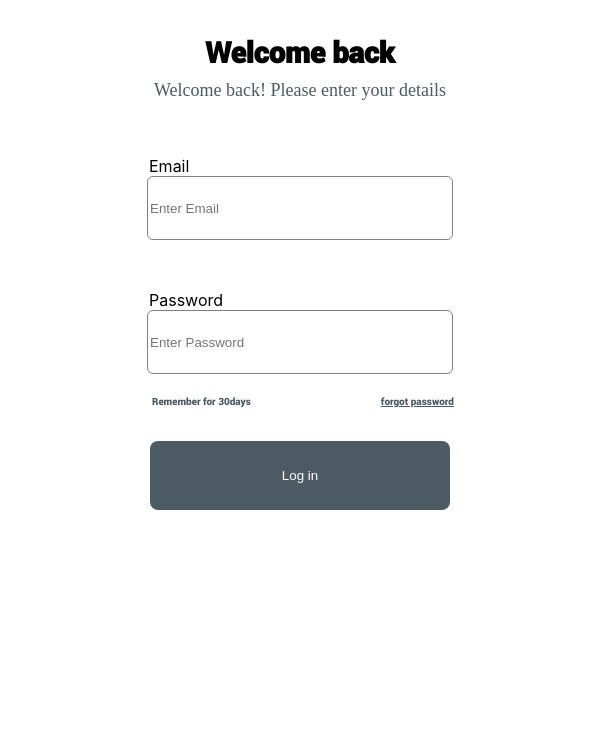
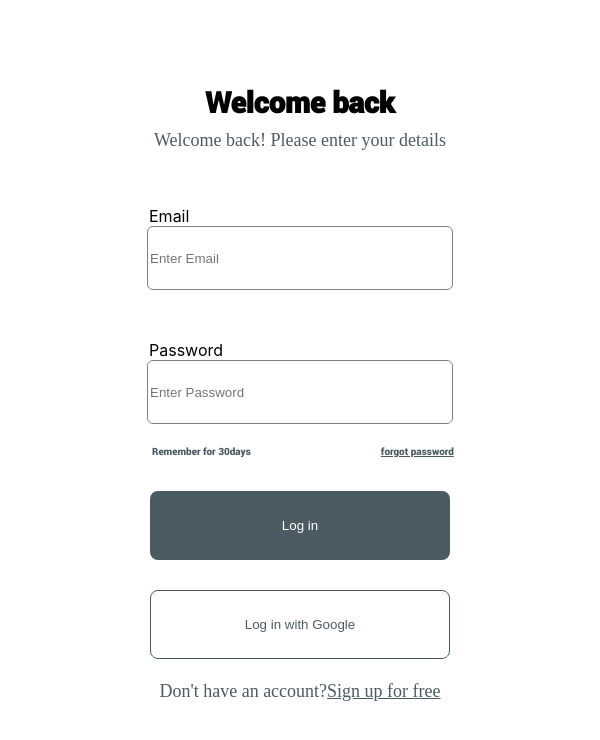
Before and after one commit to tbaba007/holidaze-app, a React (Create React App) app: page /login in a window 600 px wide. Shown: the top 740 px of the page. Built offline with nearby package versions, Linux system fonts and the light colour scheme.

Commit message:
Chore:fix login and sign up styles

```diff
--- a/src/pages/Home/Home.jsx
+++ b/src/pages/Home/Home.jsx
@@ -1,4 +1,4 @@
-import { lazy, useEffect, useState } from "react"
+import { lazy, useMemo, useState } from "react"
 
 import beachImage from "../../assets/images/Beach.svg"
 import cultureImage from "../../assets/images/Culture.svg"
@@ -16,7 +16,7 @@ const Venue = lazy(() => import("../../Components/Venues"))
 const Home = () => {
   document.title = "Home"
   const [venueList, setVenueList] = useState([])
-  useEffect(() => {
+  useMemo(() => {
     const getVenues = async () => {
       const response = await getVenueList()
       setVenueList(response)
--- a/src/pages/User/Login/Login.jsx
+++ b/src/pages/User/Login/Login.jsx
@@ -1,11 +1,11 @@
 import { Formik } from 'formik';
 import React from 'react';
+import { Link, useNavigate } from 'react-router-dom';
+import { toast, ToastContainer } from 'react-toastify';
 
 import loginImg from '../../../assets/images/loginImg.svg'
 import { signinUser } from '../../../services';
 import loginStyles from './Login.module.scss';
-import { ToastContainer, toast } from 'react-toastify';
-import { useNavigate } from 'react-router-dom';
 
 document.title="Login";
 
@@ -85,6 +85,11 @@ const Login = () => {
           <button type="submit" disabled={isSubmitting}>
             Log in
           </button>
+          <button type="button" disabled={isSubmitting}>
+            Log in with Google
+          </button>
+
+          <span className={loginStyles.signUp}>Don't have an account?<Link to="/register">Sign up for free</Link></span>
         </form>
       )}
     </Formik>
--- a/src/pages/User/Login/Login.module.scss
+++ b/src/pages/User/Login/Login.module.scss
@@ -1,15 +1,38 @@
 .LoginContainer {
-  display: grid;
-  grid-template-columns: repeat(3, 1fr);
+  display: flex;
+  justify-content: space-between;
 
   &__image {
-    height: 100vh;
+    min-height:fit-content;
+      width: fit-content;
   }
   form {
     display: flex;
     flex-direction: column;
     grid-column: 3;
     margin-right: 100px;
+    :nth-child(7)
+    {
+      width: 430px;
+      background: #fff;
+      margin-top: 30px;
+      height: 69px;
+      border-radius: 8px;
+      color: #4c5b63;
+      border: 1px solid #4c5b63;
+      cursor: pointer;
+    margin-bottom: 30px;
+
+    span{
+      color: #4C5B63;
+      font-size: 18px;
+      margin-top: 30px;
+      a{
+        color: #4C5B63;
+      }
+    }
+
+    }
     input {
       width: 430px;
       height: 60px;
@@ -79,6 +102,7 @@
   margin-left: 50px;
   margin-right: auto;
   width: 100%;
+  margin-top: 50px;
   img{
     display: none;
   }
@@ -113,6 +137,17 @@ label{
   align-items: center;
   align-self: center;
  }
+ .signUp{
+  color: #4C5B63;
+  font-size: 18px;
+  padding-top: 20px;
+  text-align: center;
+  padding-top: 18px;
+  a{
+    color: #4C5B63;
+
+  }
+}
 }
 
 
@@ -158,13 +193,36 @@ label{
   align-items: center;
   align-self: center;
  }
+ .signUp{
+  color: #4C5B63;
+  font-size: 18px;
+  padding-top: 20px;
+  text-align: center;
+  padding-top: 18px;
+  a{
+    color: #4C5B63;
+
+  }
+}
 }
 
 
 @media screen and (min-width:1000px) and (max-width:1920px) {
   .LoginContainer{
     display: flex;
-    justify-content: space-between
+    justify-content: space-between;
+    &__image {
+      min-height:fit-content;
+        width: fit-content;
+    }
+  }
+  .signUp{
+    text-align: center;
+    padding-top: 30px;
+    a{
+      color: #4C5B63;
+
+    }
   }
 }
 @import url('../../../assets/fonts/fonts.scss');
--- a/src/pages/User/SignUp/SignUp.jsx
+++ b/src/pages/User/SignUp/SignUp.jsx
@@ -4,7 +4,7 @@ import signUpImg from '../../../assets/images/signupimg.svg'
 import signUpStyles from './SignUp.module.scss';
 import { registerUser } from '../../../services';
 import { ToastContainer, toast } from 'react-toastify';
-import { Navigate, useNavigate } from 'react-router-dom';
+import { Link, useNavigate } from 'react-router-dom';
 document.title="Register";
 
 const Signup = () => {
@@ -118,6 +118,7 @@ const Signup = () => {
           <button type="button">
            Sign Up with Google
           </button>
+          <span className={signUpStyles.signUp}>Already have an account? <Link to="/login">log in</Link></span>
         </form>
       )}
     </Formik>
--- a/src/pages/User/SignUp/SignUp.module.scss
+++ b/src/pages/User/SignUp/SignUp.module.scss
@@ -1,10 +1,10 @@
 
 .Container {
-  display: grid;
-  grid-template-columns: repeat(3, 1fr);
+  display: flex;
 
   &__image {
-    height: 100vh;
+    min-height:fit-content;
+      width: fit-content;
   }
   form {
     display: flex;
@@ -66,7 +66,17 @@
 
       color: #000000;
     }
+    .signUp{
+      color: #4C5B63;
+      font-size: 18px;
+      padding-top: 20px;
+      text-align: center;
+      padding-top: 18px;
+      a{
+        color: #4C5B63;
 
+      }
+    }
   }
 }
 .remember {
@@ -128,6 +138,17 @@ label{
   align-items: center;
   align-self: center;
  }
+ .signUp{
+  color: #4C5B63;
+  font-size: 18px;
+  padding-top: 20px;
+  text-align: center;
+  padding-top: 18px;
+  a{
+    color: #4C5B63;
+
+  }
+}
 }
 
 
@@ -174,7 +195,17 @@ label{
   align-items: center;
   align-self: center;
  }
+ .signUp{
+  color: #4C5B63;
+  font-size: 18px;
+  padding-top: 20px;
+  text-align: center;
+  padding-top: 18px;
+  a{
+    color: #4C5B63;
 
+  }
+}
 }
 
 
@@ -182,6 +213,10 @@ label{
   .Container{
     display: flex;
     justify-content: space-between;
+    &__image {
+      min-height:fit-content;
+      width: fit-content;
+    }
   }
 }
 @import url('../../../assets/fonts/fonts.scss');
```
